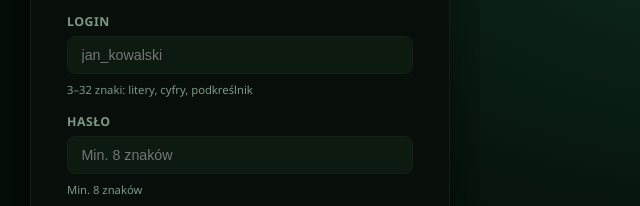
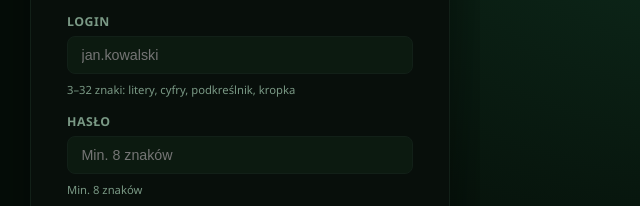
Before and after one commit to koman-maciej/sloppy.ai, a website: page public/index.html in a window 1280 px wide. Both pictures are taken after a click on the link "Register here". Shown: the part 457-663 px from the top of the page, 0-640 px from the left. Drawn offline with Linux system fonts and the light colour scheme; no server answers.

Commit message:
improve validation

```diff
--- a/public/index.html
+++ b/public/index.html
@@ -78,9 +78,9 @@
 
             <div class="field">
               <label for="reg-username">Login</label>
-              <input type="text" id="reg-username" placeholder="jan_kowalski" required
-                     pattern="^[a-zA-Z0-9_]{3,32}$" />
-              <span class="field-hint">3–32 znaki: litery, cyfry, podkreślnik</span>
+              <input type="text" id="reg-username" placeholder="jan.kowalski" required
+                     pattern="^[a-zA-Z0-9_.]{3,32}$" />
+              <span class="field-hint">3–32 znaki: litery, cyfry, podkreślnik, kropka</span>
             </div>
 
             <div class="field">
```
